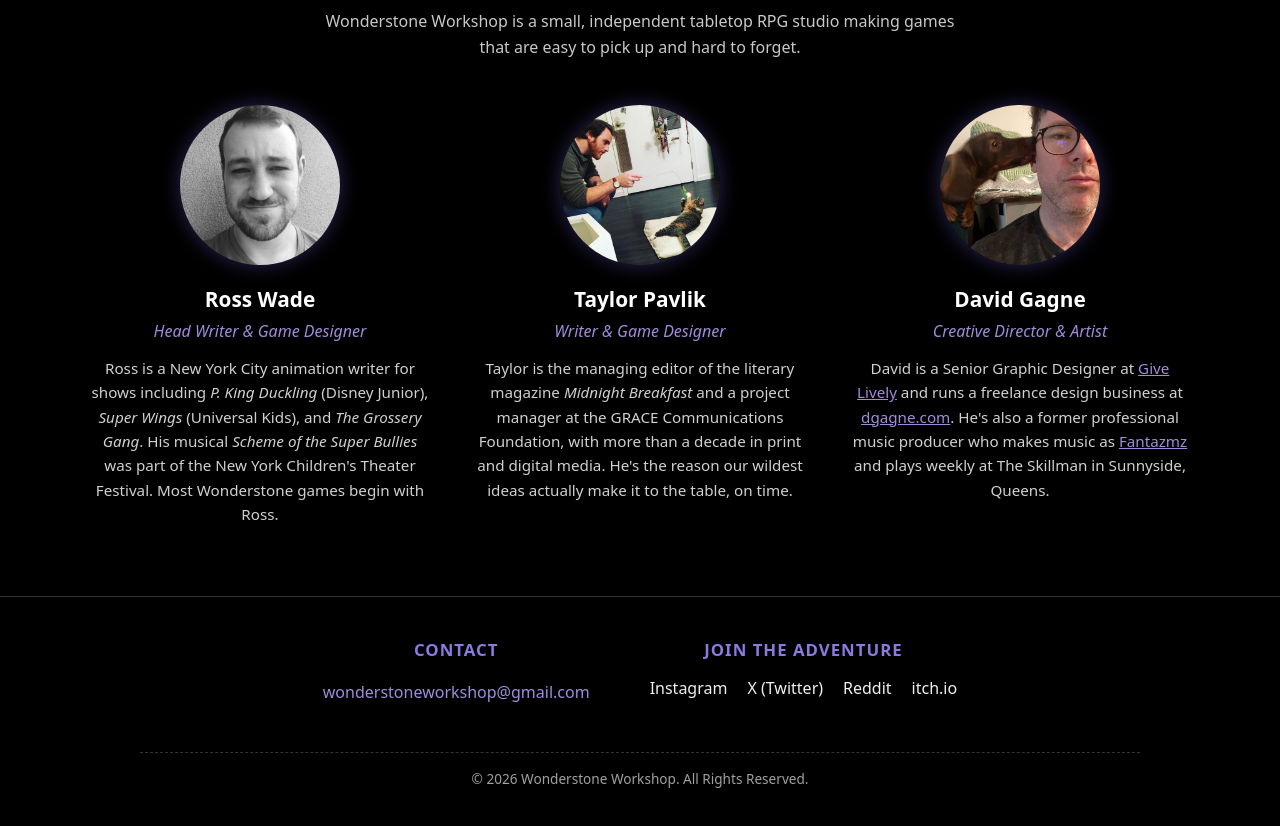
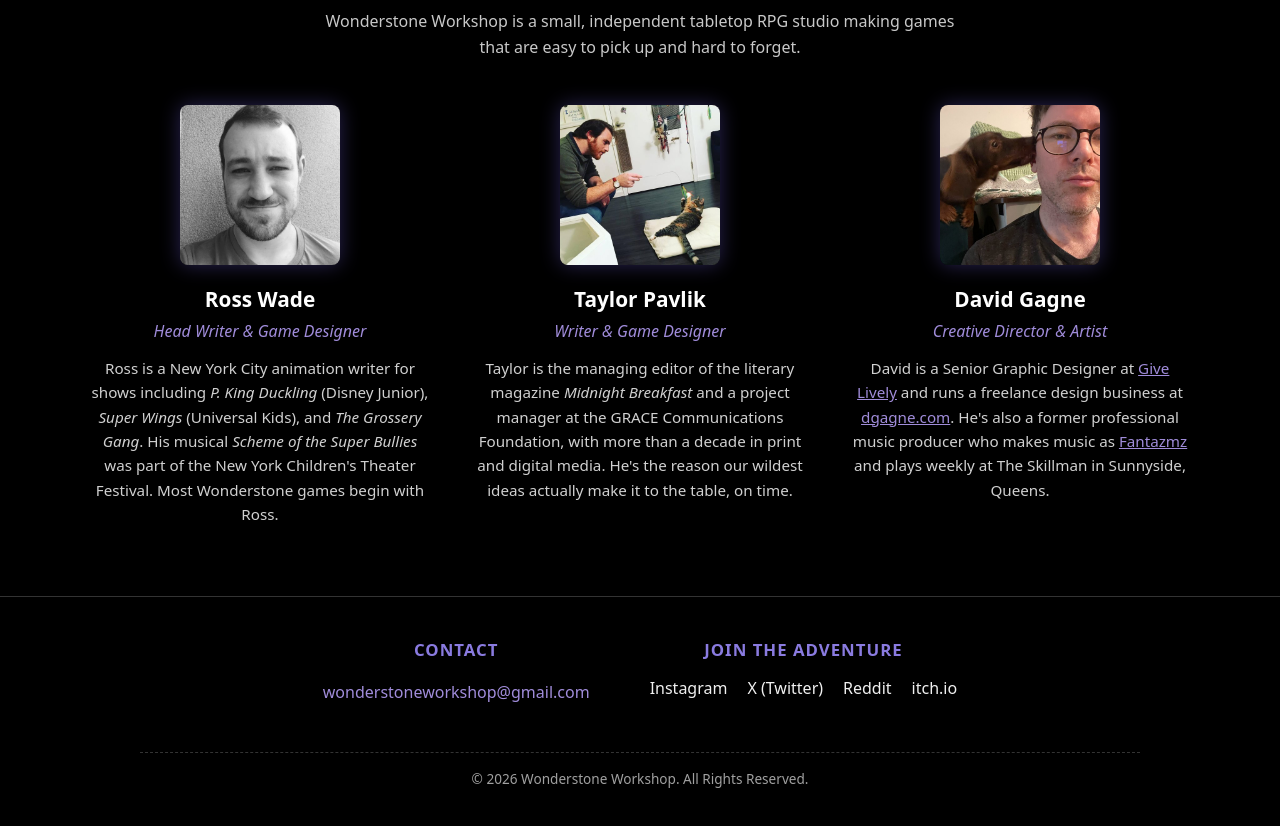
Before and after one commit to Wonderbringer/Wondervault, a plain HTML site: page index.html in a window 1280 px wide. Shown: the part 4008-4834 px from the top of the page. Drawn offline with Linux system fonts and the light colour scheme; a web font is replaced by a local one.

Commit message:
Use rounded rectangles for team photos
Co-Authored-By: Claude Opus 5.5 <noreply@anthropic.com>
Claude-Session: https://claude.ai/code/session_01DqWp89tKPYpbbaX4wSoQAY

```diff
--- a/index.html
+++ b/index.html
@@ -283,7 +283,7 @@
             width: 160px;
             height: 160px;
             margin: 0 auto 18px;
-            border-radius: 50%;
+            border-radius: 8px;            /* matches the product covers */
             object-fit: cover;
             box-shadow: 0 0 20px rgba(106, 90, 205, 0.4);
         }
```
